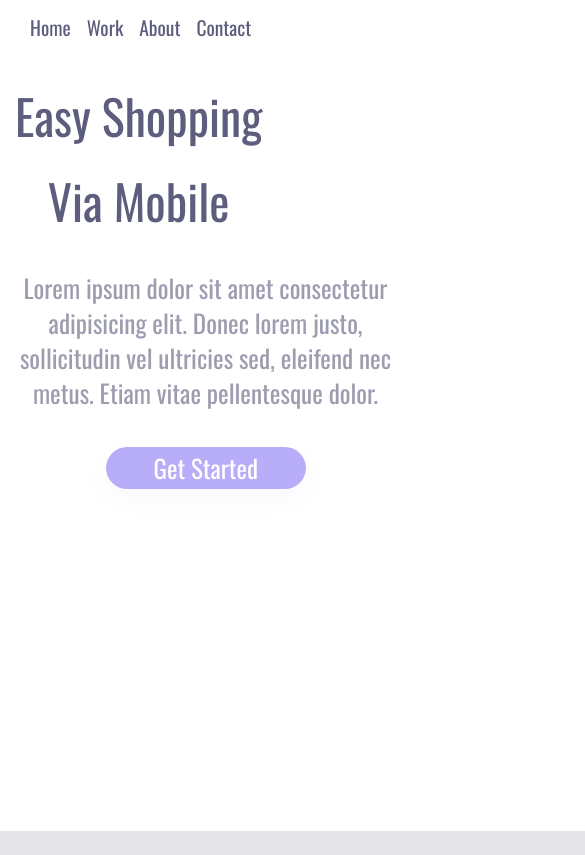
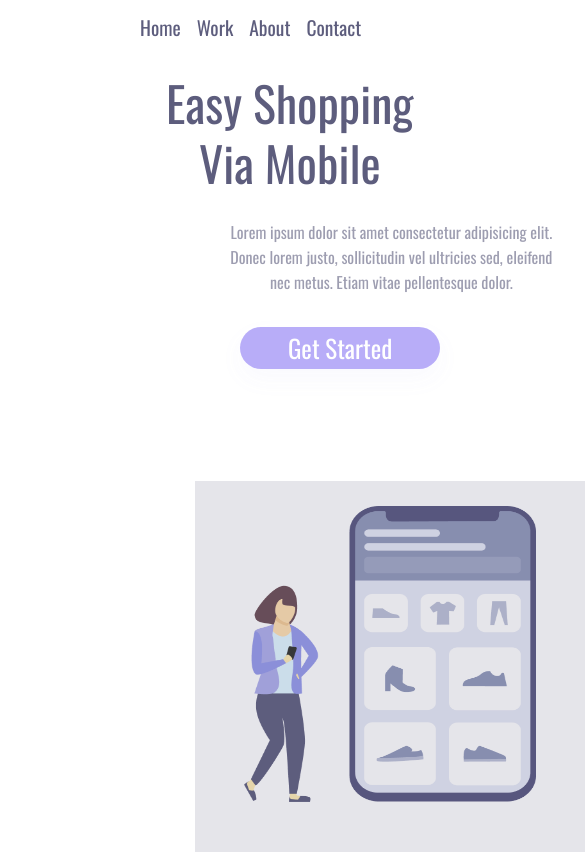
Before and after one commit to AlexandreSilva78/projeto-responsivo-easy-shopping-via-mobile, a plain HTML site: page index.html in a window 390 px wide. Shown: the top 855 px of the page, 585 px wide, since content can reach past the window. Drawn offline with nearby package versions, Linux system fonts and the light colour scheme.

Commit message:
Alteração do responsive.css e adicionado duas imagens

```diff
--- a/responsive.css
+++ b/responsive.css
@@ -23,7 +23,7 @@
     .container-left {
         position-area: center;
         top: 5px;
-        left: 20px;
+        left: 130px;
         width: 155%;
         font-size: 26px;
     }
@@ -39,20 +39,22 @@
     h1 {
         font-size: 300%;
         font-weight: 400;
-        margin-left: -15%;
+        margin-left: 30%;
         max-width: 180%;
+        line-height: 60px;
     }
 
     p {
-        font-size: 158%;
+        font-size: 100%;
         font-weight: 400;
-        margin-left: 0%;
-        max-width: 150%;
+        margin-left: 65%;
+        max-width: 100%;
+        line-height: 25px;
 
     }
 
     button {
-        margin: 10px 30%;
+        margin: 5px 70%;
         display: block;
         cursor: pointer;
         opacity: 0.6;
@@ -66,20 +68,20 @@
     }
 
     .background {
-        width: 157%;
-        height: 58%;
+        width: 100%;
+        height: 44%;
         position-area: center;
-        top: 155%;
-        left: 57%;
+        top: 58%;
+        left: 100%;
 
     }
 
     .smart {
-        width: 70%;
-        height: 40%;
+        width: 75%;
+        height: 35%;
         position-area: center;
-        top: 164%;
-        left: 30%;
+        top: 55%;
+        left: 100%;
     }
 
     .link-header {
```
Also changed, not shown: 2 other files.
